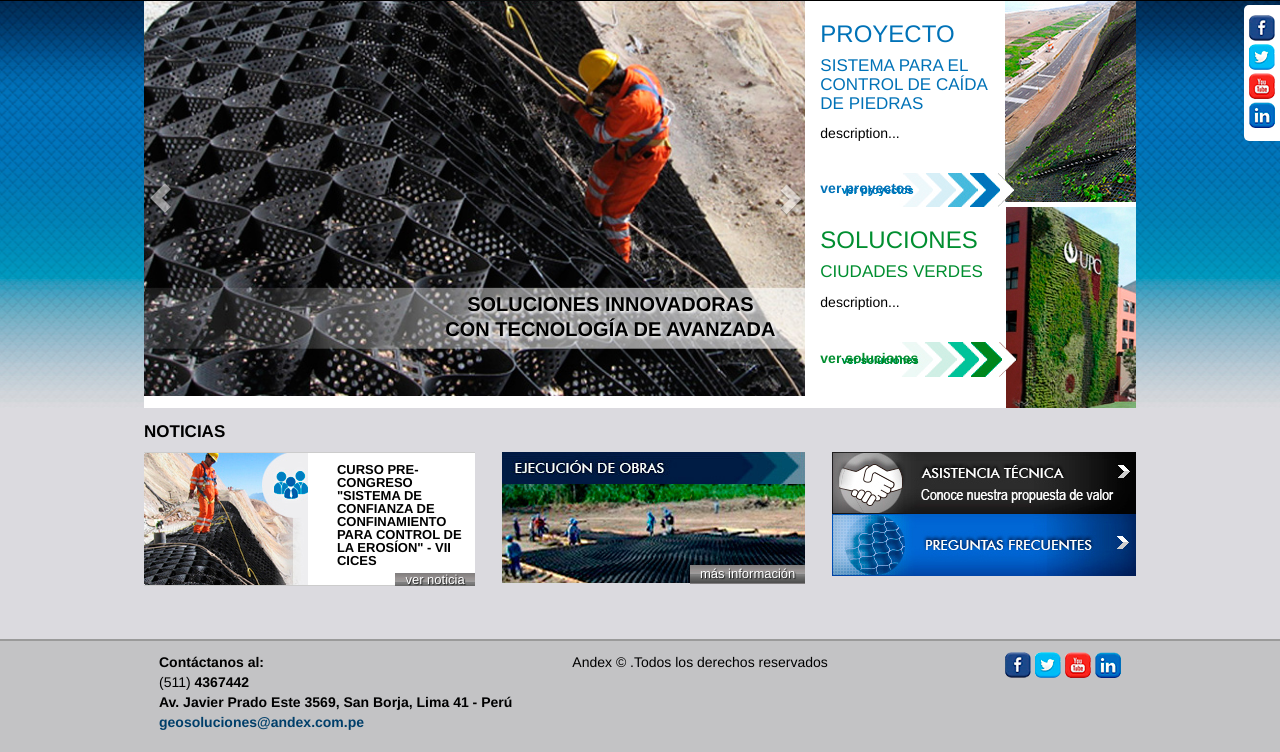
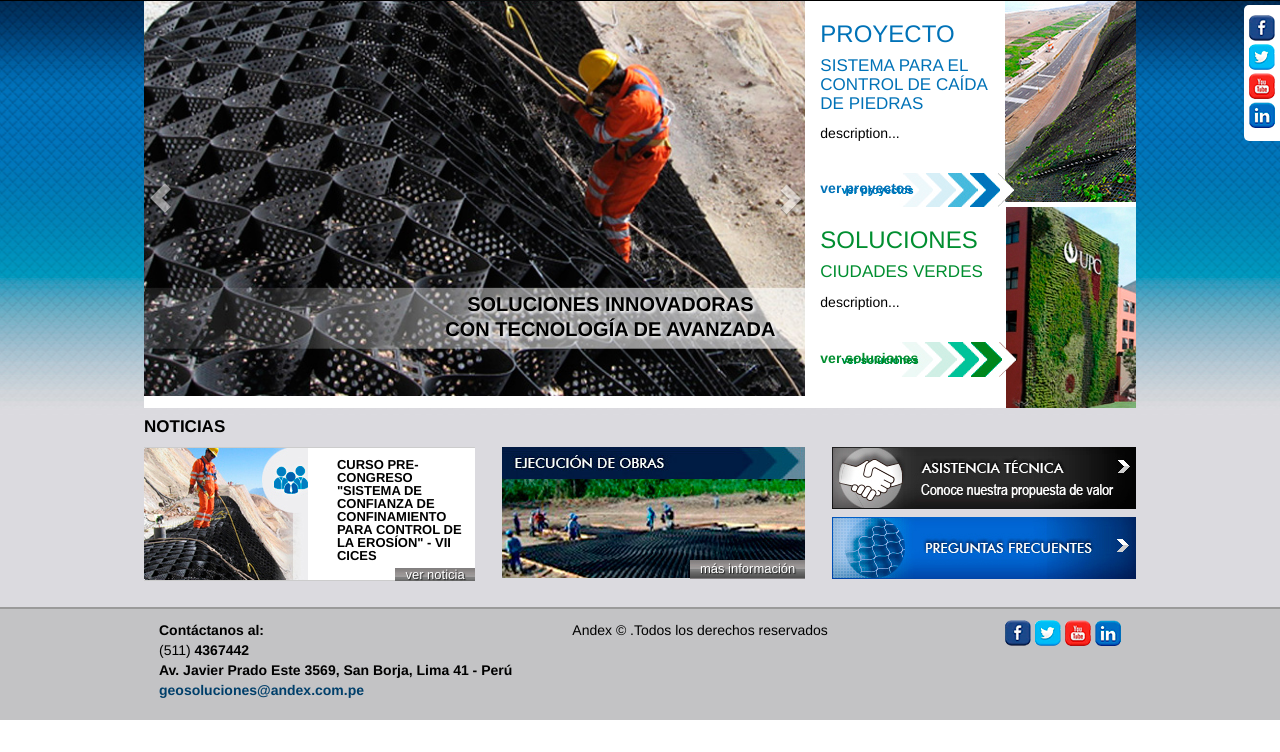
Before and after one commit to enlacee/wpandex, a PHP site: page / in a window 1280 px wide. Shown: the part 156-908 px from the top of the page. After the commit the page ends 876 px from the top, so only its background shows below. Run offline with PHP 8.4, Linux system fonts and the light colour scheme.

Commit message:
update layout home

```diff
--- a/assets/css/style.css
+++ b/assets/css/style.css
@@ -14,7 +14,8 @@ body {
 
 }
 .wrapper-container {
-    background-color: #DBDADF;
+    background: #DBDADF url('../img/slides/bg-slide.jpg') repeat-x top;
+    padding-bottom: 13px;
 }
 .red {
     background-color: red;
@@ -296,7 +297,6 @@ body {
 }
 
 .bg-slide {
-    background: transparent url('../img/slides/bg-slide.jpg') repeat-x top;
     border-top:1px solid black;
 }
 .box-slide {
@@ -326,9 +326,7 @@ body {
 .carousel-control {
     width: 5%;
 }
-.body-food {
-    padding-bottom: 40px;
-}
+
 .body-food .col-md-4 {
     min-height: 132px;
 }
--- a/index.html
+++ b/index.html
@@ -34,9 +34,9 @@
                     <div class="container">
                         <div class="topbar clearfix">
                             <ul class="loginbar pull-right">
-                                <li><a href="#">inicio</a></li>
+                                <li><a href="index.html">inicio</a></li>
                                 <li class="topbar-devider"></li>
-                                <li><a href="#">contáctenos</a></li>
+                                <li><a href="contact.html">contáctenos</a></li>
                                 <li class="topbar-devider"></li>
                                 <li class=""><a href="#">español</a></li>
                             </ul>
@@ -45,7 +45,7 @@
                 </div>
                 <div class="clearfix"></div>
                 <div class="bg-topbar-middle">
-                    <div class="container margin-bottom-10 clearfix blackx">
+                    <div class="container margin-bottom-10 clearfix">
                         <div class="col-md-3 col-sm-3  hidden-xs">
                             <div class="logo">
                                 <a href="index.html">
@@ -184,7 +184,7 @@
     <div class="wrapper-container">
         <!--body-->
         <div class="bg-slide">
-            <div class="container color-bg-white margin-bottom-5">
+            <div class="container color-bg-white">
                 <div class="col-md-8 slide-main">
                     <!-- slider-->
                     <div id="carousel-example-generic" class="carousel slide" data-ride="carousel">
@@ -297,9 +297,11 @@
 
             <div class="col-md-4 col-sm-6  news">
                 <div class="row news-f3">
-                    <div class="col-md6 margin-bottom-10">
-                        <img align="right" class="img-responsive"  src="assets/img/banner_asistencia_tecnica.jpg" /></div>
-                    <div class="col-md6">
+                    <div class="col-md6 clearfix" style="padding-bottom:8px">
+                        <img align="right" class="img-responsive"  src="assets/img/banner_asistencia_tecnica.jpg" />
+                    </div>
+
+                    <div class="col-md6 clearfix">
                         <img align="right" class="img-responsive"  src="assets/img/banner_preguntas_frecuentes.jpg" />
                     </div>
                 </div>
```
